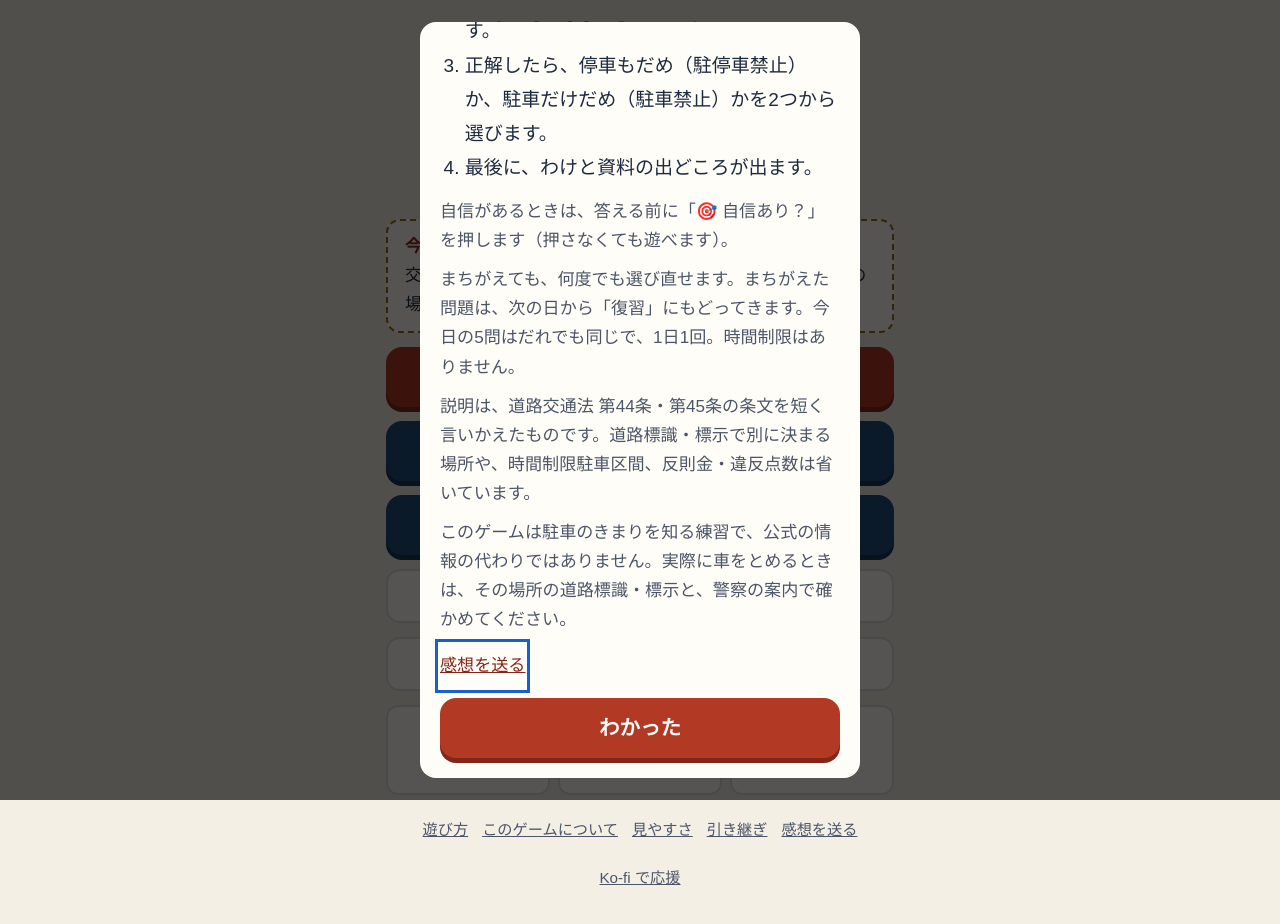
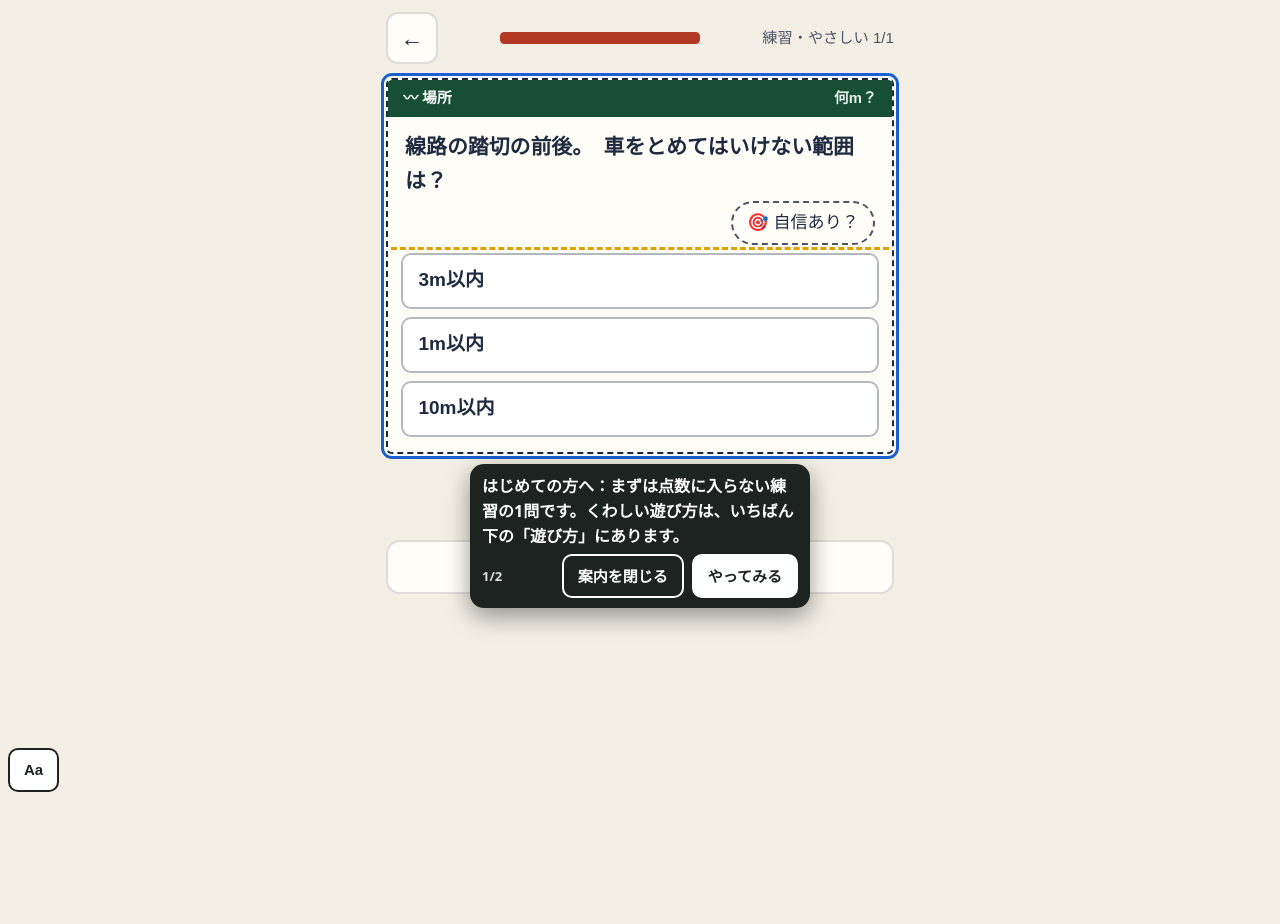
Before and after one commit to satou-aaaaa/chusha-kyori, a plain HTML site: page index.html in a window 1280 px wide. After the commit the page ends 800 px from the top, so only its background shows below. Drawn offline with Linux system fonts and the light colour scheme; a web font is replaced by a local one.

Commit message:
ひな形の共通部品を写す（shared-workflows 67f7985） (#5)
Co-authored-by: template-sync <41898283+github-actions[bot]@users.noreply.github.com>

```diff
--- a/index.html
+++ b/index.html
@@ -463,7 +463,8 @@ html.a11y-say body{padding-bottom:calc(64px + env(safe-area-inset-bottom,0px))!i
 //      （incidents/2026-11-21-hand-copied-helpers-drift.md）。
 //      あわせて、はじめて遊ぶ人への案内（吹き出し Core.coach）を足した。長い「遊び方」の窓の代わりに、練習の1問を遊びながら
 //      その場で一言ずつ教える（NN/g「Mobile Instructional Overlays」・Andersen ほか CHI 2012「The Impact of Tutorials on Games of Varying Complexity」）。
-//   3: 2026-11-22 吹き出しを出しているあいだ 0.4 秒ごとに場所を測り直す（古い場所に残って押す所を隠すことがあった）。ボタンの字を「案内を閉じる」に
+//   3: 2026-11-22 吹き出しを出しているあいだ 0.4 秒ごとに場所を測り直す（古い場所に残って押す所を隠すことがあった）。ボタンの字を「案内を閉じる」に。
+//      段の wait（その所が出るまで待つ）を足した。全ゲームの「はじめての練習」を sync-template の migrateFirstPlay が足すため
 //   2: 2026-11-22 感想フォームのゲーム名を、渡さなければ題（<title>）から入れる。sync-template が全ゲームを game-core に切り替える（migrateCore）ため
 // 決まり: 外へ通信しない。ゲームの関数の名前（toast・buzz など）は上書きしない（Core.toast などで呼ぶ）。
 (function () {
@@ -549,6 +550,7 @@ html.a11y-say body{padding-bottom:calc(64px + env(safe-area-inset-bottom,0px))!i
   //   sel   …… 吹き出しを付ける所。まだ画面に無いあいだは待つ（ゲームが画面を作り直しても付け直す）
   //   until …… その所が画面に出たら次へ進む（答えた・正解した など）。無ければ sel を押したら次へ
   //   button …… 押すと次へ進むボタンの字（読むだけの吹き出し）
+  //   wait  …… その所が画面に出るまで、この吹き出しは出さずに待つ（答えたあとにだけ「次へ」を指す など）
   //   pos   …… "below"（既定）か "above"。その側に場所が無ければ、ページを少し動かして場所を空ける（読む所を隠さないため）
   // 吹き出しは押す所を隠さない（上か下の空いたほうに出す）。「案内を閉じる」と Esc でいつでもやめられる。
   const coach = (() => {
@@ -583,7 +585,7 @@ html.a11y-say body{padding-bottom:calc(64px + env(safe-area-inset-bottom,0px))!i
       while (steps && i < steps.length && steps[i].until && find(steps[i].until)) i++;
       if (!steps) return;
       if (i >= steps.length) return stop(true);
-      const st = steps[i], el = find(st.sel);
+      const st = steps[i], el = st.wait && !find(st.wait) ? null : find(st.sel);
       if (!el) { box.hidden = true; mark(null); return; }
       box.hidden = false; mark(el);
       const fresh = shown !== i;
@@ -940,7 +942,7 @@ function home() {
   $("go-cal").onclick = () => cal();
   $("go-ach").onclick = achView;
   bindFooter();
-  if (!s.tut) openHow();
+  if (!s.tut) firstPlay();
 }
 function practiceMenu() {
   app.innerHTML = `<header><button class="icon" id="back" aria-label="もどる">←</button><h1>練習<small>今日の記録には入りません（場所帳には載ります）</small></h1></header>
@@ -951,6 +953,27 @@ function practiceMenu() {
   document.querySelectorAll(".lv button").forEach((b) => (b.onclick = () => startRun("p", +b.dataset.t)));
   bindFooter(); toTop();
 }
+// first-play:begin（shared-workflows の scripts/sync-template.mjs が足した。直すときはひな形を直す）
+// はじめての人：長い「遊び方」の窓を出さず、点数に入らない練習の1問を遊びながら、吹き出しで一言ずつ教える（game-core の Core.coach）。
+// 「見た」は始めたその場で残す（途中でやめても、次からはふつうに始まる。くわしい遊び方はいつでもいちばん下の「遊び方」から）
+const FIRST_STEPS = [
+  { sel: "#choices", button: "やってみる", text: "はじめての方へ：まずは点数に入らない練習の1問です。くわしい遊び方は、いちばん下の「遊び方」にあります。" },
+  { sel: "#next", wait: ".verdict", text: "できました。わけを読んだら、ここを押して進みます。" },
+];
+function firstPlay() {
+  save((s) => { s.tut = true; });
+  // 練習の入り口を開いて、いちばん上（いちばんやさしい）を押す。無ければ前の形（遊び方の窓）にもどす
+  practiceMenu();
+  const b = document.querySelector(".lv button");
+  if (!window.Core || !Core.coach || !b) { home(); return openHow(); }
+  b.click();
+  // 練習は1問だけにする（数を減らしてから描き直す）
+  save((s) => { const r = s.runs && s.runs.p; if (r && Array.isArray(r.list)) r.list = r.list.slice(0, 1); });
+  play();
+  // 案内を閉じた（Esc も）ら、1問の練習の途中経過を残さずにホームへ（ふだんの練習の「続きから」を出さない）
+  Core.coach.start(FIRST_STEPS, { home, onEnd: (done) => { if (done === false) { save((s) => { const r = s.runs && s.runs.p; if (r && !(r.res || []).length) delete s.runs.p; }); home(); } } });
+}
+// first-play:end
 function startRun(mode, opt) {
   const k = todayKey(); let ng = false;
   save((s) => {
```
Also changed, not shown: qa/run.mjs (+6 -5 lines).
